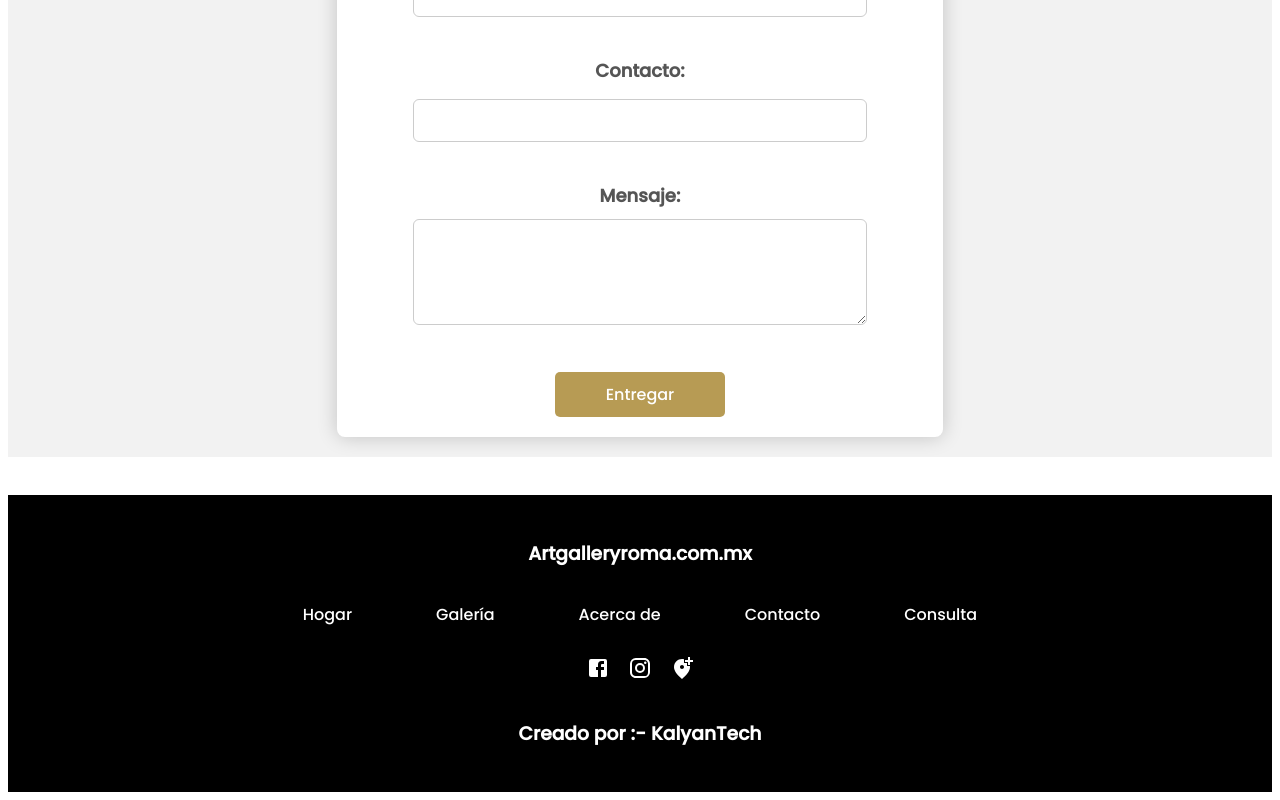
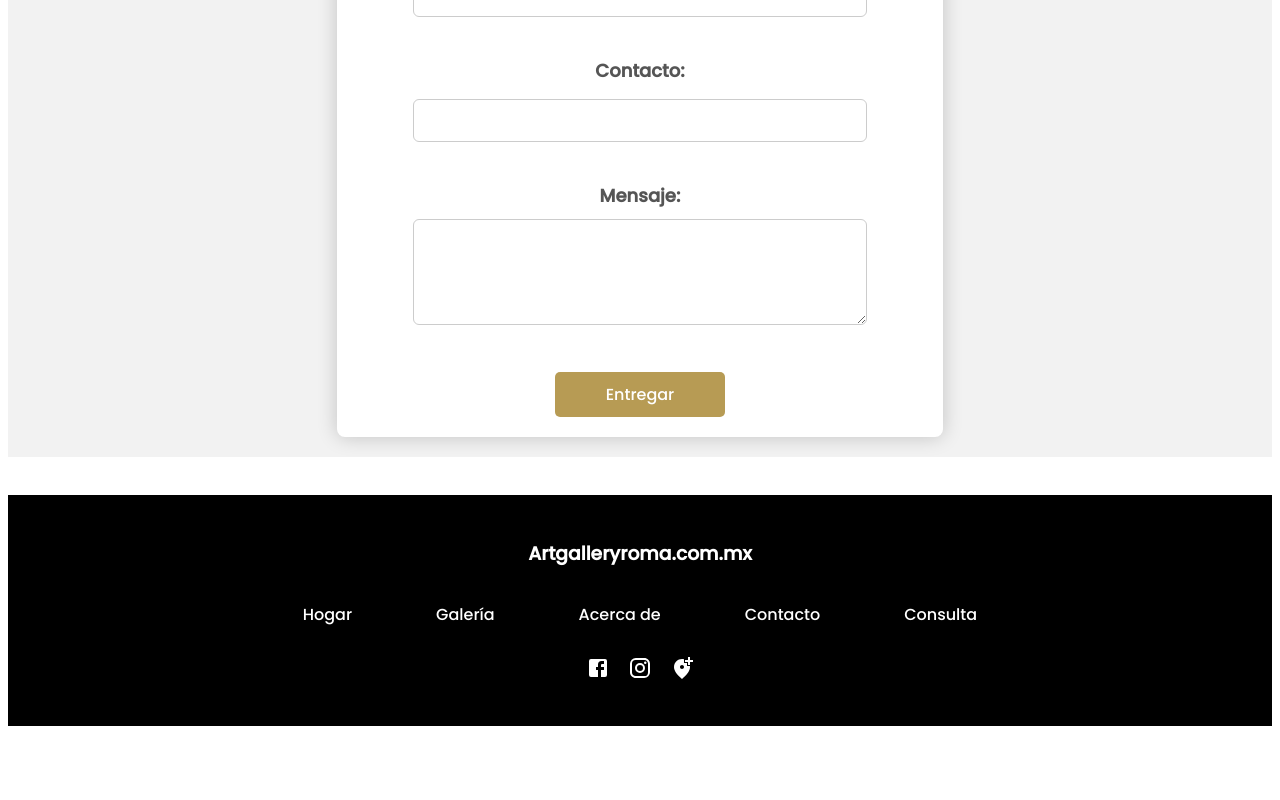
Before and after one commit to vaishkiyarminal001/ficha_technica, a React (Create React App) app: page /contact in a window 1280 px wide. Shown: the part 671-1471 px from the top of the page. After the commit the page ends 1405 px from the top, so only its background shows below. Built offline with nearby package versions, Linux system fonts and the light colour scheme.

Commit message:
Updated Footer

```diff
--- a/src/Component/Footer/Footer.jsx
+++ b/src/Component/Footer/Footer.jsx
@@ -35,10 +35,10 @@ export const Footer = () => {
                 <div><AddLocationAltIcon/></div>
             </div>
 
-            <div className="CreatedBy">
+            {/* <div className="CreatedBy">
           <h3>Creado por :- KalyanTech</h3>
 
-        </div>
+        </div> */}
 
 
 
@@ -71,9 +71,9 @@ export const Footer = () => {
 
         </div>
 
-        <div className="CreatedBy">
+        {/* <div className="CreatedBy">
           <h3>Created By :- KalyanTech</h3>
-        </div>
+        </div> */}
 
 
 
```
